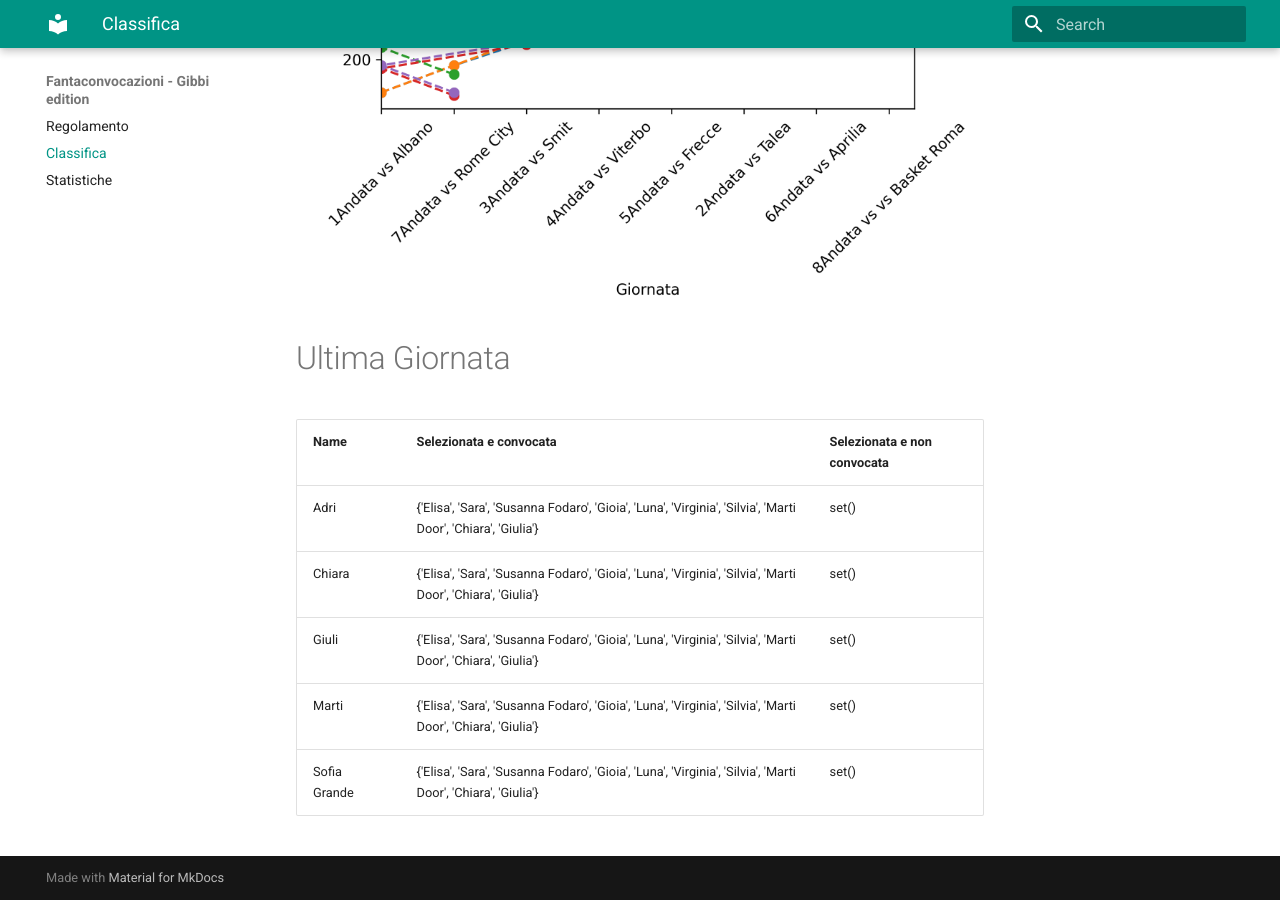
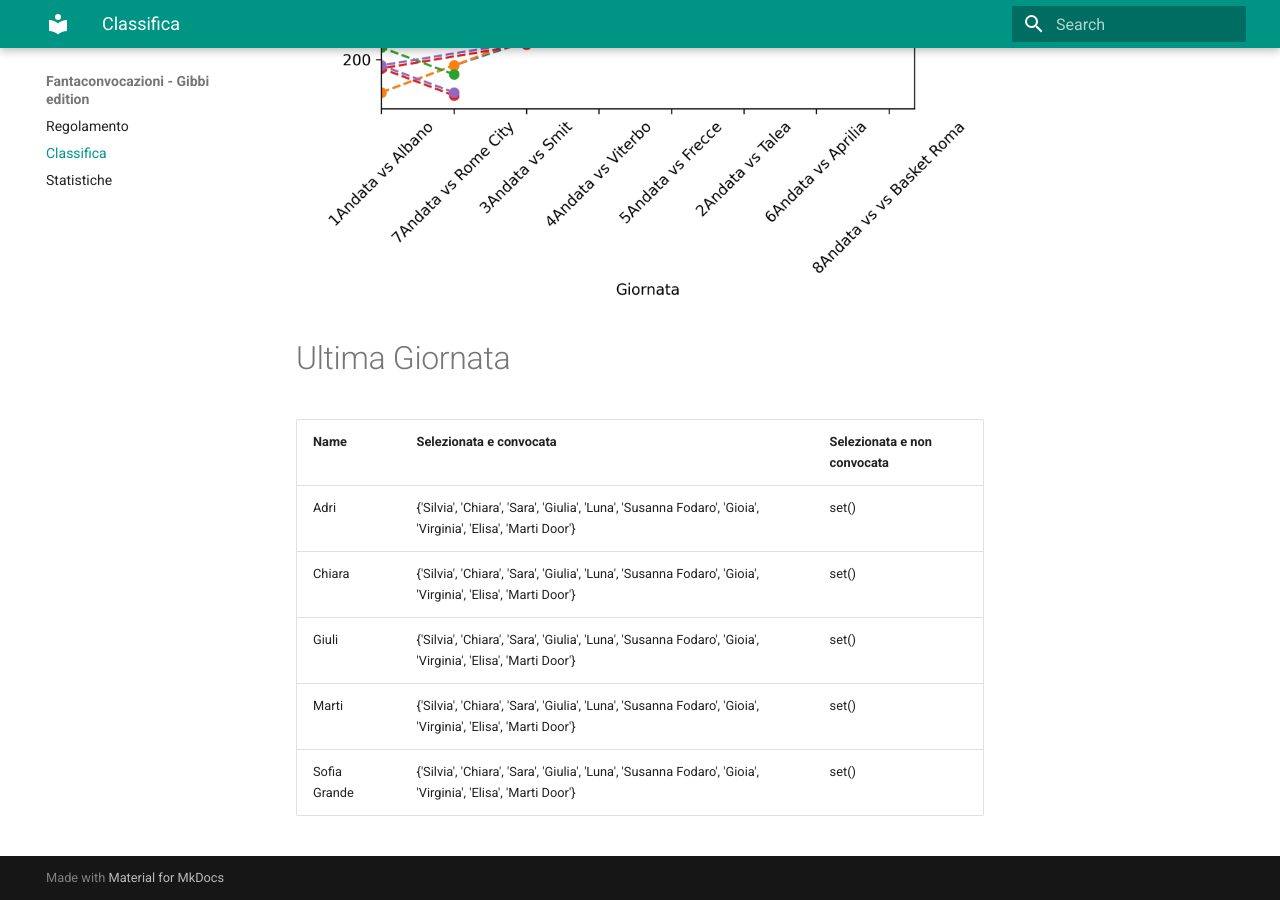
Before and after one commit to martinig94/fantagibbi, an MkDocs documentation site: the page built from docs/Classifica.md, in a window 1280 px wide and 900 px high, scrolled down 810 px. Built offline with MkDocs 1.6.1 and Material for MkDocs 9.7.7, drawn with Linux system fonts in a browser that asks for light colours.

Commit message:
Auto-update from main.py

```diff
--- a/docs/Classifica.md
+++ b/docs/Classifica.md
@@ -18,9 +18,9 @@
 <!-- START_TABLE CORRECT -->
 | Name         | Selezionata e convocata                                                                                      | Selezionata e non convocata   |
 |:-------------|:-------------------------------------------------------------------------------------------------------------|:------------------------------|
-| Adri         | {'Elisa', 'Sara', 'Susanna Fodaro', 'Gioia', 'Luna', 'Virginia', 'Silvia', 'Marti Door', 'Chiara', 'Giulia'} | set()                         |
-| Chiara       | {'Elisa', 'Sara', 'Susanna Fodaro', 'Gioia', 'Luna', 'Virginia', 'Silvia', 'Marti Door', 'Chiara', 'Giulia'} | set()                         |
-| Giuli        | {'Elisa', 'Sara', 'Susanna Fodaro', 'Gioia', 'Luna', 'Virginia', 'Silvia', 'Marti Door', 'Chiara', 'Giulia'} | set()                         |
-| Marti        | {'Elisa', 'Sara', 'Susanna Fodaro', 'Gioia', 'Luna', 'Virginia', 'Silvia', 'Marti Door', 'Chiara', 'Giulia'} | set()                         |
-| Sofia Grande | {'Elisa', 'Sara', 'Susanna Fodaro', 'Gioia', 'Luna', 'Virginia', 'Silvia', 'Marti Door', 'Chiara', 'Giulia'} | set()                         |
+| Adri         | {'Silvia', 'Chiara', 'Sara', 'Giulia', 'Luna', 'Susanna Fodaro', 'Gioia', 'Virginia', 'Elisa', 'Marti Door'} | set()                         |
+| Chiara       | {'Silvia', 'Chiara', 'Sara', 'Giulia', 'Luna', 'Susanna Fodaro', 'Gioia', 'Virginia', 'Elisa', 'Marti Door'} | set()                         |
+| Giuli        | {'Silvia', 'Chiara', 'Sara', 'Giulia', 'Luna', 'Susanna Fodaro', 'Gioia', 'Virginia', 'Elisa', 'Marti Door'} | set()                         |
+| Marti        | {'Silvia', 'Chiara', 'Sara', 'Giulia', 'Luna', 'Susanna Fodaro', 'Gioia', 'Virginia', 'Elisa', 'Marti Door'} | set()                         |
+| Sofia Grande | {'Silvia', 'Chiara', 'Sara', 'Giulia', 'Luna', 'Susanna Fodaro', 'Gioia', 'Virginia', 'Elisa', 'Marti Door'} | set()                         |
 <!-- END_TABLE CORRECT -->
```
